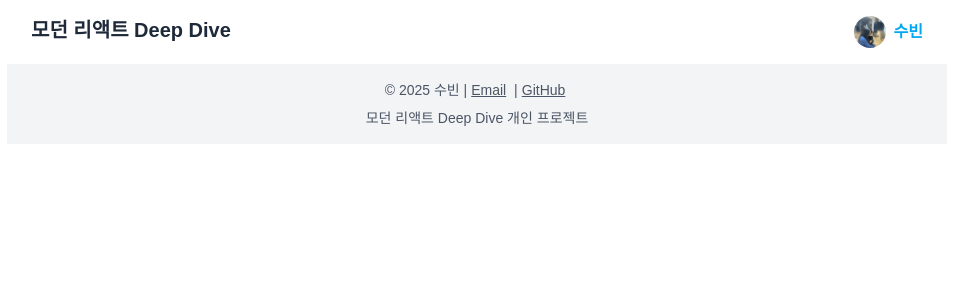
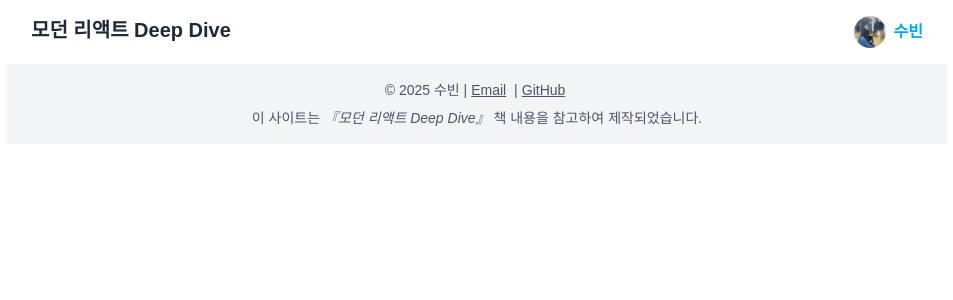
Before and after one commit to subinsong01/Coderhythm, a Next.js app: page / in a window 1280 px wide. Shown: the top 300 px of the page, without its empty margins (163-1116 px from the left). Built offline with nearby package versions, Linux system fonts and the light colour scheme.

Commit message:
chore: 책 출처 표기

```diff
--- a/src/components/Footer.js
+++ b/src/components/Footer.js
@@ -2,7 +2,7 @@ export default function Footer() {
   return (
     <footer className="bg-gray-100 text-center py-4 text-sm text-gray-600">
       © 2025 수빈 |
-      <a href="haely97@naver.com" className="underline mx-1">
+      <a href="mailto:haely97@naver.com" className="underline mx-1">
         Email
       </a>{" "}
       |
@@ -14,7 +14,10 @@ export default function Footer() {
       >
         GitHub
       </a>
-      <p className="mt-2">모던 리액트 Deep Dive 개인 프로젝트</p>
+      <p className="mt-2">
+        이 사이트는 <em>『모던 리액트 Deep Dive』</em> 책 내용을 참고하여
+        제작되었습니다.
+      </p>
     </footer>
   );
 }
```
